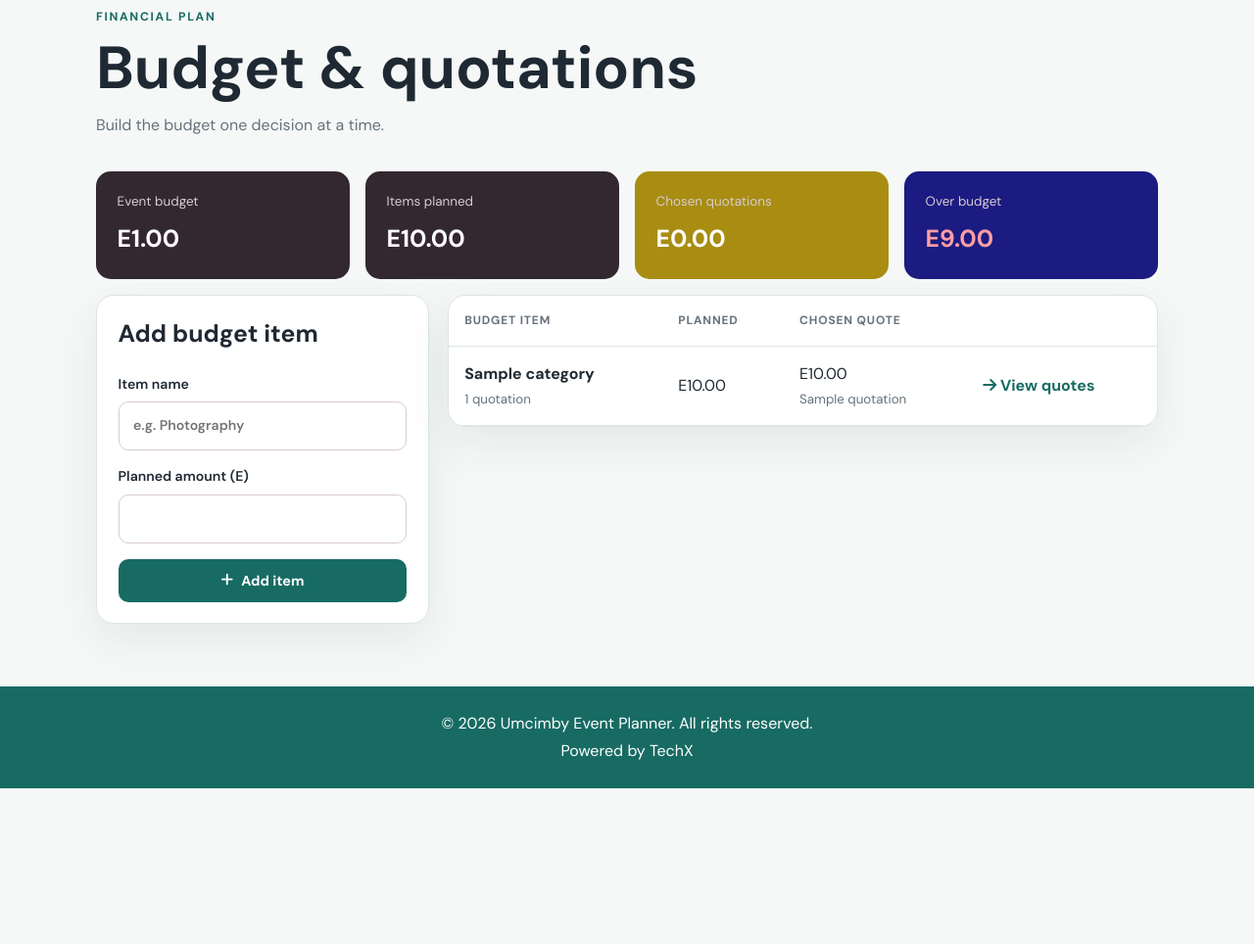
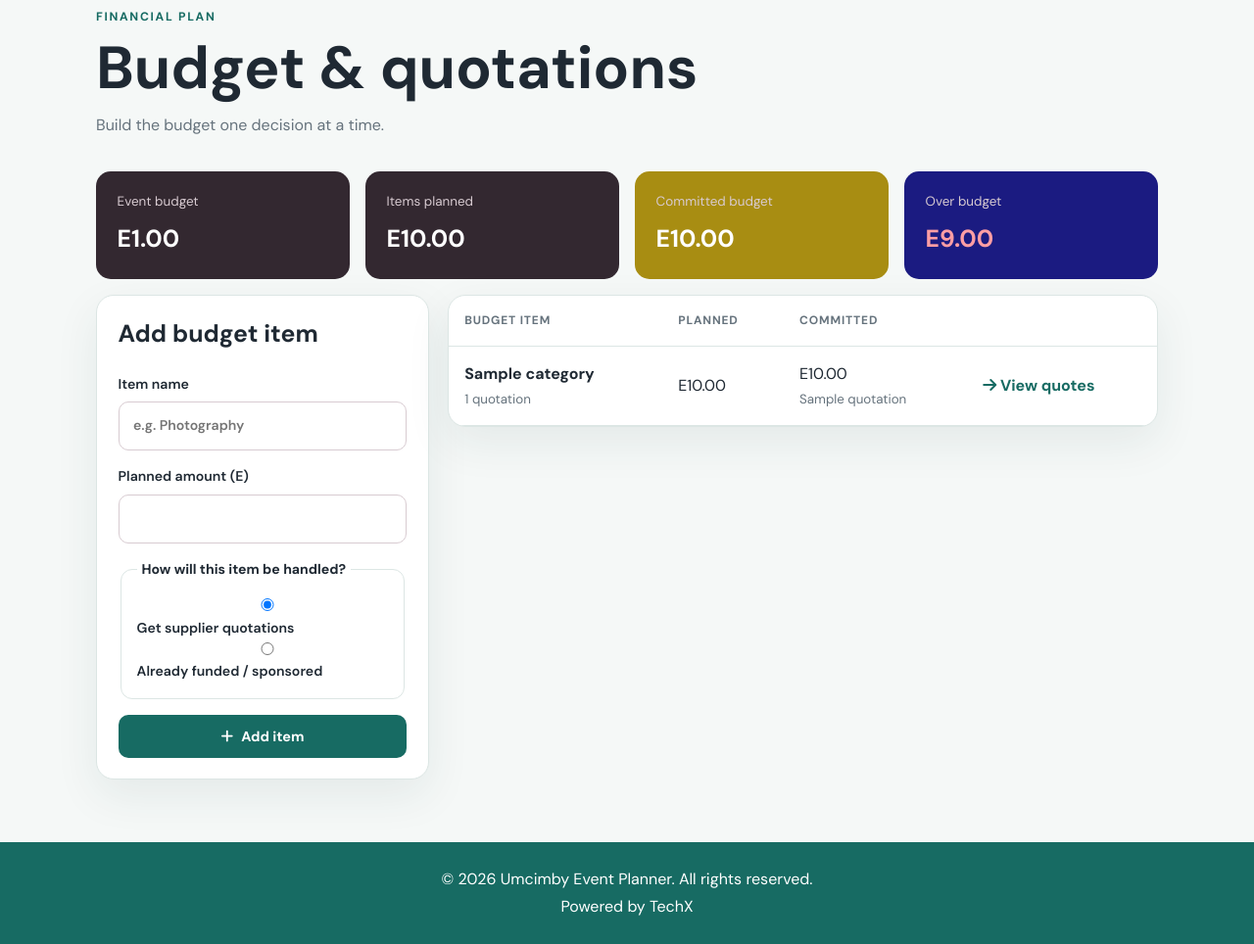
Before and after one commit to Tmazst/Event-Organiser, a Flask app: page /budget in a window 1280 px wide. Shown: the part 132-1096 px from the top of the page at 98% size. Before the commit the page ends 937 px from the top, so only its background shows below. Run offline with Flask 3, Linux system fonts and the light colour scheme; a user stored in the database is signed in; tables that the repository leaves empty hold one stand-in row (values such as "Sample post"); parts of the project's set-up code (start-up, migrations or seed data) failed here and were passed over.

Commit message:
Add funding choices to budget UI

```diff
--- a/app/templates/budget/index.html
+++ b/app/templates/budget/index.html
@@ -5,7 +5,7 @@
 <section class="budget-summary">
   <article><span>Event budget</span><strong>E{{ event.budget_target|moneyfmt }}</strong></article>
   <article><span>Items planned</span><strong>E{{ planned_total|moneyfmt }}</strong></article>
-  <article style="background-color: rgb(168, 141, 18);"><span>Chosen quotations</span><strong>E{{ chosen_total|moneyfmt }}</strong></article>
+  <article style="background-color: rgb(168, 141, 18);"><span>Committed budget</span><strong>E{{ committed_total|moneyfmt }}</strong></article>
   <article style="background-color: rgb(27, 27, 129);" class="{{ 'negative' if budget_remaining < 0 else '' }}"><span>{{ 'Over budget' if budget_remaining < 0 else 'Available' }}</span><strong>E{{ budget_remaining|abs|moneyfmt }}</strong></article>
 </section>
 {% if event.plan_tier == 'free' %}
@@ -17,14 +17,72 @@
     <h2>Add budget item</h2>
     <label>Item name<input name="name" placeholder="e.g. Photography" required></label>
     <label>Planned amount (E)<input type="number" name="planned_amount" min="0" step="0.01" required></label>
+    <fieldset>
+      <legend>How will this item be handled?</legend>
+      <label><input type="radio" name="handling" value="quotation" checked> Get supplier quotations</label>
+      <label><input type="radio" name="handling" value="direct"> Already funded / sponsored</label>
+    </fieldset>
+    <div id="direct-funding-fields" hidden>
+      <label>Funding source
+        <select name="funding_source">
+          <option value="">Choose source</option>
+          <option value="self">Self-funded</option>
+          <option value="stakeholder">Stakeholder funded</option>
+          <option value="sponsor">Sponsored</option>
+          <option value="other">Other</option>
+        </select>
+      </label>
+      <label>Source / name <input name="funding_source_name" placeholder="e.g. TechX sponsorship"></label>
+    </div>
     <button class="button primary" type="submit" {% if event.plan_tier == 'free' and event.categories|length >= free_limit %}disabled{% endif %}><i class="fa-solid fa-plus" aria-hidden="true"></i> Add item</button>
   </form>
   <div class="card table-card">
     {% if event.categories %}
-      <div class="table-scroll"><table><thead><tr><th>Budget item</th><th>Planned</th><th>Chosen quote</th><th></th></tr></thead><tbody>
-      {% for category in event.categories %}<tr><td><strong>{{ category.name }}</strong><small>{{ category.quotations|length }} quotation{{ '' if category.quotations|length == 1 else 's' }}</small></td><td>E{{ category.planned_amount|moneyfmt }}</td><td>{% if category.selected_quote %}E{{ category.selected_quote.amount|moneyfmt }}<small>{{ category.selected_quote.vendor_name }}</small>{% else %}<span class="muted">Not chosen</span>{% endif %}</td><td><a class="text-link" href="{{ url_for('main.quotations', category_id=category.id) }}"><i class="fa-solid fa-arrow-right" aria-hidden="true"></i> View quotes</a></td></tr>{% endfor %}
+      <div class="table-scroll"><table><thead><tr><th>Budget item</th><th>Planned</th><th>Committed</th><th></th></tr></thead><tbody>
+      {% for category in event.categories %}
+        <tr>
+          <td><strong>{{ category.name }}</strong>
+            {% if category.requires_quotation %}
+              <small>{{ category.quotations|length }} quotation{{ '' if category.quotations|length == 1 else 's' }}</small>
+            {% else %}
+              <small>{{ {'self': 'Self-funded', 'stakeholder': 'Stakeholder funded', 'sponsor': 'Sponsored', 'other': 'Other funding'}[category.funding_source] }}{% if category.funding_source_name %} · {{ category.funding_source_name }}{% endif %}</small>
+            {% endif %}
+          </td>
+          <td>E{{ category.planned_amount|moneyfmt }}</td>
+          <td>
+            {% if not category.requires_quotation %}
+              E{{ category.planned_amount|moneyfmt }}<small>Direct budget item</small>
+            {% elif category.selected_quote %}
+              E{{ category.selected_quote.amount|moneyfmt }}<small>{{ category.selected_quote.vendor_name }}</small>
+            {% else %}
+              <span class="muted">Not committed</span>
+            {% endif %}
+          </td>
+          <td>
+            {% if category.requires_quotation %}
+              <a class="text-link" href="{{ url_for('main.quotations', category_id=category.id) }}"><i class="fa-solid fa-arrow-right" aria-hidden="true"></i> View quotes</a>
+            {% else %}
+              <span class="muted">No quotation needed</span>
+            {% endif %}
+          </td>
+        </tr>
+      {% endfor %}
       </tbody></table></div>
-    {% else %}<div class="empty"><h2>No budget items yet</h2><p>Add your first major event expense to begin comparing quotations.</p></div>{% endif %}
+    {% else %}<div class="empty"><h2>No budget items yet</h2><p>Add your first event expense and choose whether it needs quotations or is funded directly.</p></div>{% endif %}
   </div>
 </section>
+<script>
+  (() => {
+    const fields = document.getElementById("direct-funding-fields");
+    const radios = document.querySelectorAll('input[name="handling"]');
+    const source = fields.querySelector('select[name="funding_source"]');
+    const sync = () => {
+      const direct = document.querySelector('input[name="handling"]:checked').value === "direct";
+      fields.hidden = !direct;
+      source.required = direct;
+    };
+    radios.forEach((radio) => radio.addEventListener("change", sync));
+    sync();
+  })();
+</script>
 {% endblock %}
```
